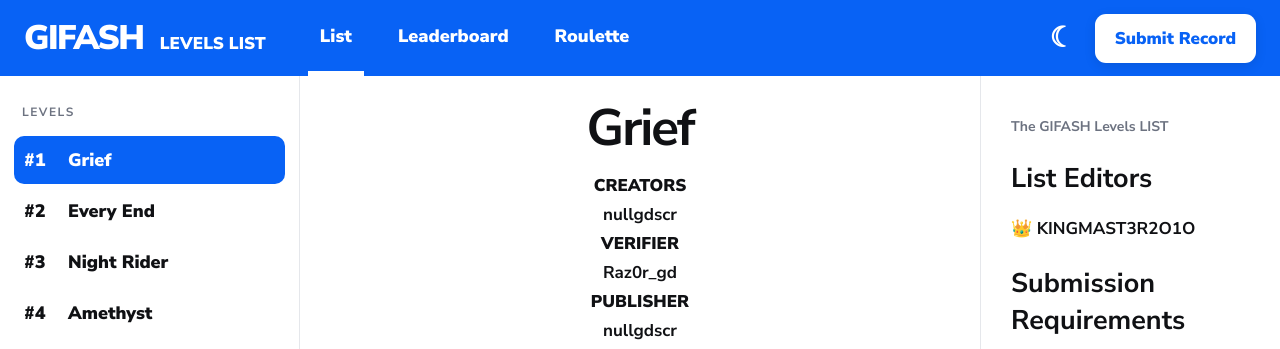
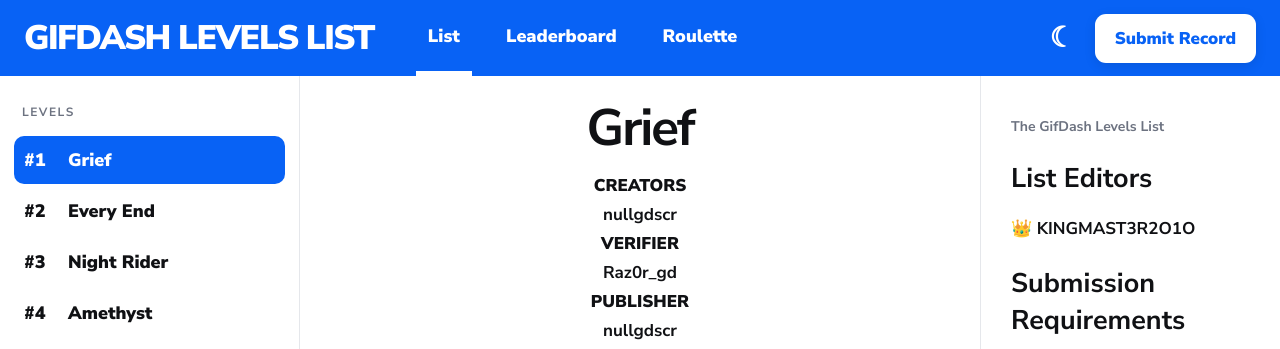
Before and after one commit to KINGMAST3R2O1O/IDK, a plain HTML site: page index.html in a window 1280 px wide. Shown: the top 349 px of the page. Drawn offline with Linux system fonts and the light colour scheme.

Commit message:
Update index.html

```diff
--- a/index.html
+++ b/index.html
@@ -3,12 +3,12 @@
 <head>
   <meta charset="UTF-8">
   <meta name="viewport" content="width=device-width, initial-scale=1.0">
-  <title>The GIFDASH Levels LIST</title>
+  <title>The GIFDASH Levels List</title>
   <link rel="stylesheet" href="style.css">
 </head>
 <body>
   <header class="topbar">
-    <a class="brand" href="#" aria-label="EGDL home">GIFASH <small>LEVELS LIST</small></a>
+    <a class="brand" href="#" aria-label="EGDL home">GIFDASH LEVELS LIST</small></a>
     <nav class="nav">
       <button class="nav-link active" data-page="list">List</button>
       <button class="nav-link" data-page="leaderboard">Leaderboard</button>
@@ -29,7 +29,7 @@
     <section class="main-content" id="mainContent"></section>
 
     <aside class="right-sidebar">
-      <p class="credit">The GIFASH Levels LIST</p>
+      <p class="credit">The GifDash Levels List</p>
       <h2>List Editors</h2>
       <p> 👑 KINGMAST3R2O1O</p>
       <h2>Submission Requirements</h2>
```
